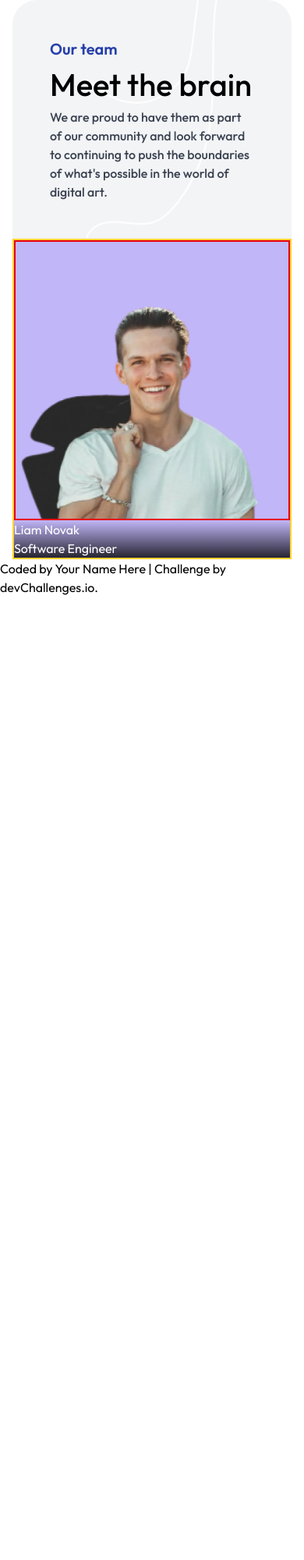
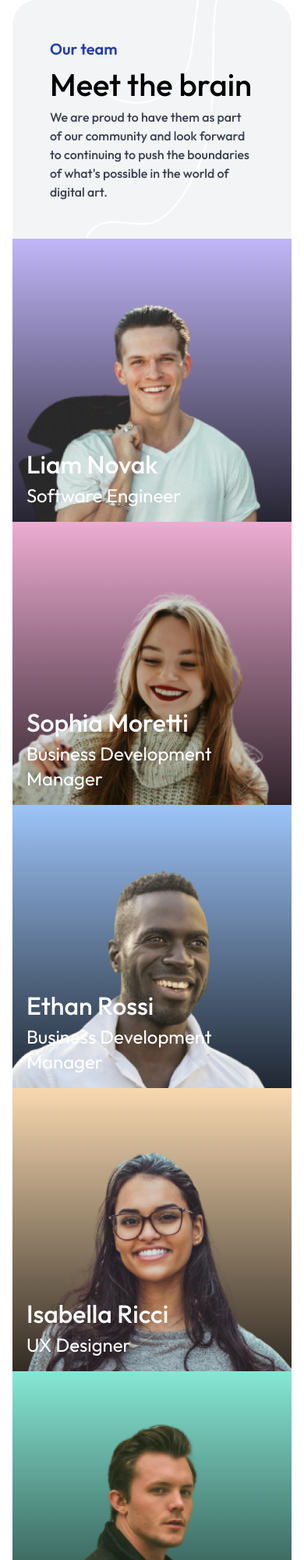
Before and after one commit to jabirmahmud24/meet-the-team, a plain HTML site: page index.html in a window 390 px wide. Shown: the top 2000 px of the page at 78% size. Before the commit the page ends 844 px from the top, so only its background shows below. Drawn offline with nearby package versions, Linux system fonts and the light colour scheme.

Commit message:
Except footer, mobile view

```diff
--- a/index.html
+++ b/index.html
@@ -28,24 +28,7 @@
   </head>
   <body>
     <!--
-    Sophia Moretti
-
-    Business Development Manager
-
     See all members
-
-    Ethan Rossi
-
-    Business Development Manager
-
-    Isabella Ricci
-
-    UX Designer
-
-    Noah Conti
-
-    Content Creator
-
      -->
     <section class="mb-0 mx-4">
       <!-- Text Background Design Container -->
@@ -71,27 +54,90 @@
       <!-- Liam Novak
     Software Engineer
      -->
-      <div class="border-amber-300 border-2 bg-[#C1B6F8] max-w-[640px] mx-auto">
-        <img
-          class="border-2 border-red-600 h-full w-full"
-          src="./resources/person_1.png"
-          alt=""
-        />
+      <div
+        class="relative bg-[#C1B6F8] max-w-[640px] mx-auto bg-[linear-gradient(180deg,rgba(217,217,217,0)_0%,rgba(0,0,0,0.8)_100%)]"
+      >
+        <img class="h-full w-full" src="./resources/person_1.png" alt="" />
         <!-- Profile Title Division -->
-        <div
-          class="text-white bg-[linear-gradient(180deg,rgba(217,217,217,0)_0%,rgba(0,0,0,0.8)_100%)]"
-        >
-          <h4>Liam Novak</h4>
-          <p>Software Engineer</p>
+        <div class="absolute bottom-[5%] left-[5%] text-white]">
+          <h4 class="text-[#FFFEFE] font-medium text-[2rem]">Liam Novak</h4>
+          <p class="text-[#FFFEFE] text-2xl">Software Engineer</p>
+        </div>
+      </div>
+      <!-- Sophia Moretti
+    Business Development Manager -->
+      <div
+        class="relative bg-[#EDACD2] max-w-[640px] mx-auto bg-[linear-gradient(180deg,rgba(217,217,217,0)_0%,rgba(0,0,0,0.8)_100%)]"
+      >
+        <img class="h-full w-full" src="./resources/person_2.png" alt="" />
+        <!-- Profile Title Division -->
+        <div class="absolute bottom-[5%] left-[5%] text-white]">
+          <h4 class="text-[#FFFEFE] font-medium text-[2rem]">Sophia Moretti</h4>
+          <p class="text-[#FFFEFE] text-2xl">Business Development Manager</p>
+        </div>
+      </div>
+      <!-- Ethan Rossi
+    Business Development Manager -->
+      <div
+        class="relative bg-[#9DC4F8] max-w-[640px] mx-auto bg-[linear-gradient(180deg,rgba(217,217,217,0)_0%,rgba(0,0,0,0.8)_100%)]"
+      >
+        <img class="h-full w-full" src="./resources/person_3.png" alt="" />
+        <!-- Profile Title Division -->
+        <div class="absolute bottom-[5%] left-[5%] text-white]">
+          <h4 class="text-[#FFFEFE] font-medium text-[2rem]">Ethan Rossi</h4>
+          <p class="text-[#FFFEFE] text-2xl">Business Development Manager</p>
+        </div>
+      </div>
+      <!--     Isabella Ricci
+    UX Designer -->
+      <div
+        class="relative bg-[#F8D8B0] max-w-[640px] mx-auto bg-[linear-gradient(180deg,rgba(217,217,217,0)_0%,rgba(0,0,0,0.8)_100%)]"
+      >
+        <img class="h-full w-full" src="./resources/person_4.png" alt="" />
+        <!-- Profile Title Division -->
+        <div class="absolute bottom-[5%] left-[5%] text-white]">
+          <h4 class="text-[#FFFEFE] font-medium text-[2rem]">Isabella Ricci</h4>
+          <p class="text-[#FFFEFE] text-2xl">UX Designer</p>
+        </div>
+      </div>
+      <!--   Noah Conti
+    Content Creator -->
+      <div
+        class="relative bg-[#86E7D4] max-w-[640px] mx-auto bg-[linear-gradient(180deg,rgba(217,217,217,0)_0%,rgba(0,0,0,0.8)_100%)]"
+      >
+        <img class="h-full w-full" src="./resources/person_5.png" alt="" />
+        <!-- Profile Title Division -->
+        <div class="absolute bottom-[5%] left-[5%] text-white]">
+          <h4 class="text-[#FFFEFE] font-medium text-[2rem]">Noah Conti</h4>
+          <p class="text-[#FFFEFE] text-2xl">Content Creator</p>
+        </div>
+      </div>
+      <!-- See all -->
+      <!-- <div
+        class="bg-[#F3F4F6] min-h-screen mb-0 mx-auto max-w-[640px] relative"
+      >
+        <p class="flex absolute bottom-8 left-6">
+          See all members <img src="./resources/arrow up right.svg" alt="" />
+        </p>
+      </div> -->
+      <div
+        class="bg-[#F3F4F6] w-full max-w-4xl mx-auto p-6 max-h-[80vh] overflow-hidden rounded-lg"
+      >
+        <div class="flex flex-col h-full">
+          <div class="flex-1"></div>
+          <p class="flex items-center justify-center">
+            See all members
+            <img src="./resources/arrow up right.svg" alt="→" class="ml-2" />
+          </p>
         </div>
       </div>
     </section>
 
-    <div class="author-info">
+    <!-- <div class="author-info">
       Coded by <a href="#">Your Name Here</a> | Challenge by
       <a href="https://www.devchallenges.io?ref=challenge" target="_blank"
         >devChallenges.io</a
       >.
-    </div>
+    </div> -->
   </body>
 </html>
```
